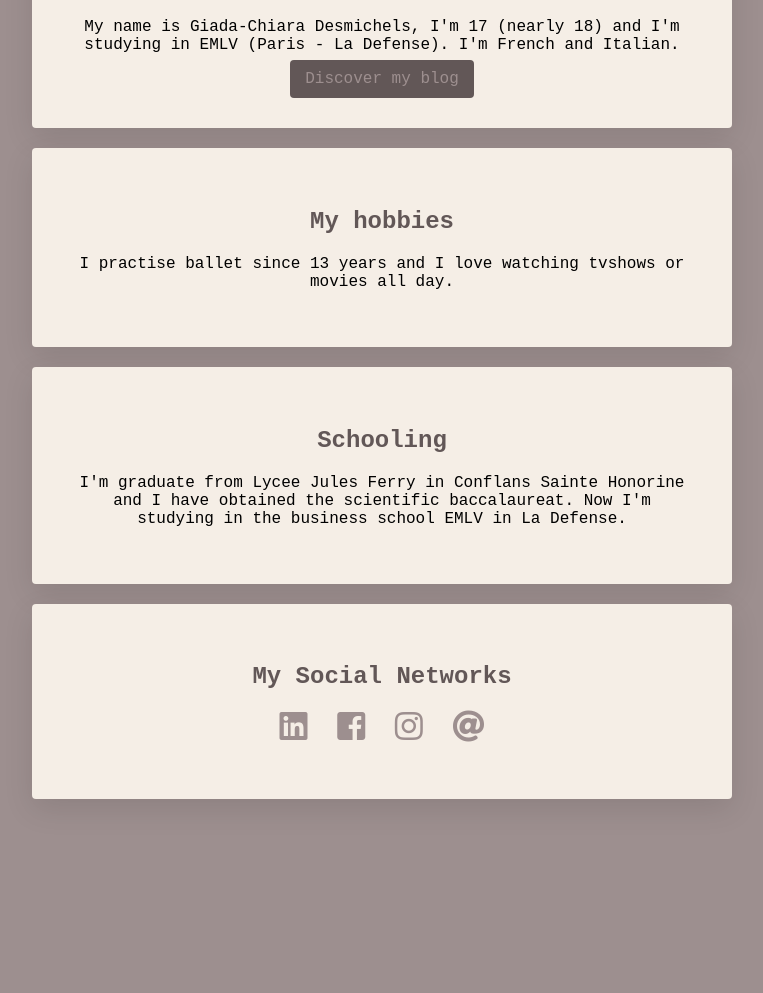
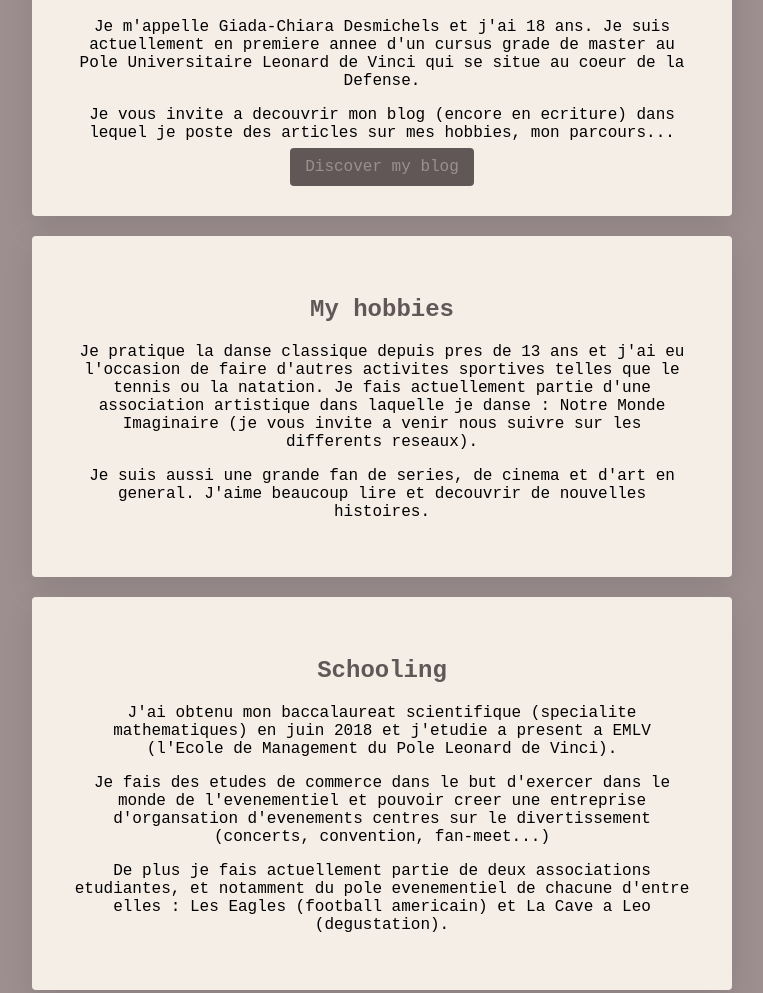
Before and after one commit to giadachiaradesmichels/my-profile, a plain HTML site: page index.html in a window 1280 px wide. Shown: the part 323-1316 px from the top of the page, without its empty margins (258-1021 px from the left). Before the commit the page ends 1162 px from the top, so only its background shows below. Drawn offline with Linux system fonts and the light colour scheme.

Commit message:
Changements texte

```diff
--- a/index.html
+++ b/index.html
@@ -22,7 +22,9 @@
 
 					<img src="images/gigi.jpg" class="img-circle">
 
-					<p>My name is Giada-Chiara Desmichels, I'm 17 (nearly 18) and I'm studying in EMLV (Paris - La Defense). I'm French and Italian.</p>
+					<p>Je m'appelle Giada-Chiara Desmichels et j'ai 18 ans. Je suis actuellement en premiere annee d'un cursus grade de master au Pole Universitaire Leonard de Vinci qui se situe au coeur de la Defense.</p>
+
+					<p> Je vous invite a decouvrir mon blog (encore en ecriture) dans lequel je poste des articles sur mes hobbies, mon parcours...</p>
 
 					<a href="https://chiaradesmichels.wixsite.com/website" class="btn-grey"> Discover my blog</a>
 
@@ -32,7 +34,9 @@
 
 				<h2> My hobbies </h2>
 
-				<p> I practise ballet since 13 years and I love watching tvshows or movies all day. </p>
+				<p> Je pratique la danse classique depuis pres de 13 ans et j'ai eu l'occasion de faire d'autres activites sportives telles que le tennis ou la natation. Je fais actuellement partie d'une association artistique dans laquelle je danse : Notre Monde Imaginaire (je vous invite a venir nous suivre sur les differents reseaux). </p>
+
+				<p> Je suis aussi une grande fan de series, de cinema et d'art en general. J'aime beaucoup lire et decouvrir de nouvelles histoires. </p>
 
 			</div>
 
@@ -40,13 +44,18 @@
 
 				<h2>Schooling</h2>
 
-				<p>I'm graduate from Lycee Jules Ferry in Conflans Sainte Honorine and I have obtained the scientific baccalaureat. Now I'm studying in the business school EMLV in La Defense.</p>
+				<p> J'ai obtenu mon baccalaureat scientifique (specialite mathematiques) en juin 2018 et j'etudie a present a EMLV (l'Ecole de Management du Pole Leonard de Vinci).</p>
+
+				<p> Je fais des etudes de commerce dans le but d'exercer dans le monde de l'evenementiel et pouvoir creer une entreprise d'organsation d'evenements centres sur le divertissement (concerts, convention, fan-meet...) </p>
+
+				<p> De plus je fais actuellement partie de deux associations etudiantes, et notamment du pole evenementiel de chacune d'entre elles : Les Eagles (football americain) et La Cave a Leo (degustation).</p>
 
 			</div>
 
 			<div class="card-white">
 
 				<h2>My Social Networks</h2>
+
 
 					<ul class="list-inline">
 
--- a/style.css
+++ b/style.css
@@ -68,3 +68,10 @@ div {
 .list-inline i {
 	font-size: 32px;
 }
+
+@media (max-width: 720px) {
+  /* For a screen < 720px, this CSS will be read */
+  .container {
+    width: 500px;
+  }
+}
```
